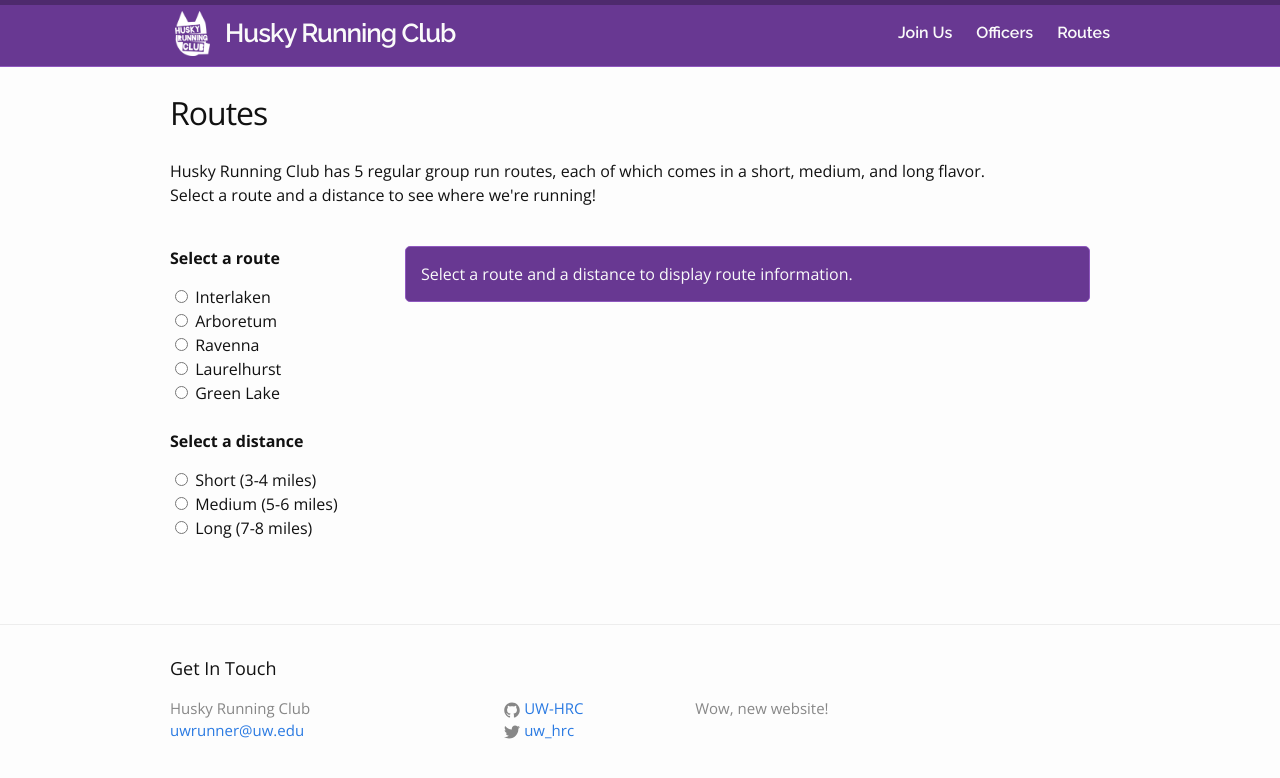
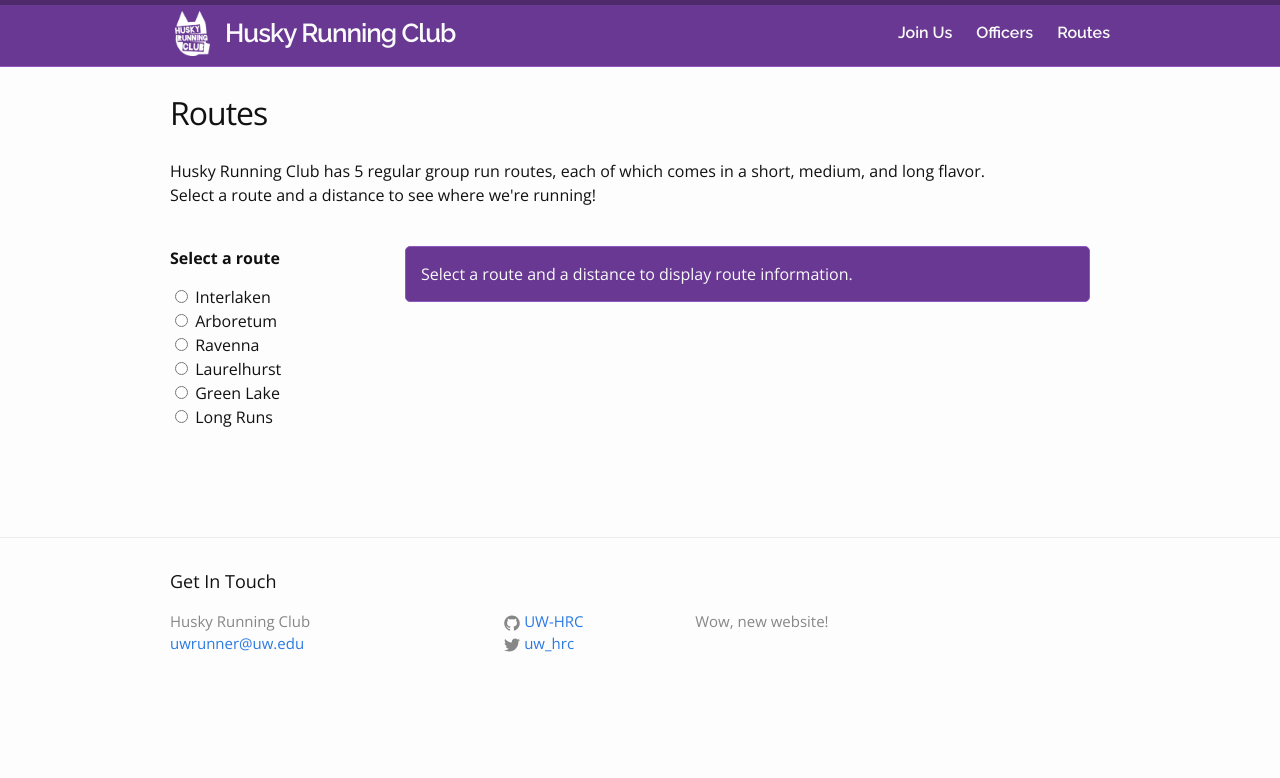
Before and after one commit to UW-HRC/uw-hrc.github.io, a Jekyll site: the page built from routes/index.html, in a window 1280 px wide. Shown: the top 778 px of the page. Built offline with Jekyll 4.4.1, drawn with Linux system fonts in a browser that asks for light colours.

Commit message:
added long runs to routes

```diff
--- a/js/route_maps.js
+++ b/js/route_maps.js
@@ -23,20 +23,35 @@
     3: '//snippets.mapmycdn.com/routes/view/embedded/381215294?width=600&height=400&line_color=E60f0bdb&rgbhex=DB0B0E&distance_markers=0&unit_type=imperial&map_mode=ROADMAP&last_updated=2014-03-29T17:09:05-05:00',
     5: '//snippets.mapmycdn.com/routes/view/embedded/381216728?width=600&height=400&line_color=E60f0bdb&rgbhex=DB0B0E&distance_markers=0&unit_type=imperial&map_mode=ROADMAP&last_updated=2014-03-29T17:09:05-05:00',
     7: '//snippets.mapmycdn.com/routes/view/embedded/381218394?width=600&height=400&line_color=E60f0bdb&rgbhex=DB0B0E&distance_markers=0&unit_type=imperial&map_mode=ROADMAP&last_updated=2014-03-29T17:09:05-05:00'
+  },
+  'long_names': {
+    1: '//snippets.mapmycdn.com/routes/view/embedded/1379987599?width=600&height=400&&line_color=E60f0bdb&rgbhex=DB0B0E&distance_markers=0&unit_type=imperial&map_mode=ROADMAP&last_updated=2016-12-06T00:45:07-08:00',
+    2:
+    '//snippets.mapmycdn.com/routes/view/embedded/1379993344?width=600&height=400&&line_color=E60f0bdb&rgbhex=DB0B0E&distance_markers=0&unit_type=imperial&map_mode=ROADMAP&last_updated=2016-12-06T01:00:42-08:00'
   }
 }
 
 /*
   hah, jquery is for hipsters
+  amen
  */
 
 function listenToTheRadio() {
   var rad = document.route_form.route;
   var prev = null;
-  for(var i = 0; i < rad.length; i++) {
+  for(var i = 0; i < rad.length - 1; i++) {
     rad[i].onclick = function() {
+      document.getElementById('long_names').style.display = 'none';
+      document.getElementById('group_dist').style.display = 'block';
       updateRoutes();
     };
+  }
+
+  //set a different onclick for long run
+  rad[rad.length - 1].onclick = function() {
+     document.getElementById('group_dist').style.display = 'none';
+     document.getElementById('long_names').style.display = 'block';
+     updateRoutes();
   }
 
   var rad = document.route_form.distance;
@@ -55,10 +70,11 @@
 }
 
 function updateRoutes() {
+
   var name = document.route_form.route.value;
   var distance = parseInt(document.route_form.distance.value);
 
-  if(name !== "" && !isNaN(distance)) {
+  if(name !== "" && !isNaN(distance) && routes[name][distance] != undefined) {
     var route = routes[name][distance];
     document.getElementById("route-container").innerHTML = '<iframe id="mapmyfitness_route" src="' + route + '" height="400px" width="100%" frameborder="0"></iframe>';
   }
--- a/routes/index.html
+++ b/routes/index.html
@@ -49,8 +49,16 @@
               Green Lake
             </label>
           </div>
+          <div>
+            <label>
+              <input id="long_run" type="radio" name="route" value="long_names" />
+              Long Runs
+            </label>
+          </div>
         </div>
         <br />
+        <!--3/5/7 mile selector-->
+        <div id="group_dist" style="display:none">
           <p>
             <strong>Select a distance</strong>
           </p>
@@ -72,6 +80,27 @@
                 <input id="7-mile" type="radio" name="distance" value="7" />
                   Long (7-8 miles)
               </label>
+            </div>
+          </div>
+        </div>
+        <!-- long run selector -->
+        <div id="long_names" style="display:none">
+          <p>
+            <strong>Select specific long route</strong>
+          </p>
+          <div>
+            <div>
+              <label>
+                <input id="union" type="radio" name="distance" value="1" />
+                  Infamous Lake Union Loop
+              </label>
+            </div>
+            <div>
+              <label>
+                <input id="westlake" type="radio" name="distance" value="2" />
+                  Light Rail &#8594; Westlake &#8594; Eliot Bay Trail &#8594; Burke
+              </label>
+            </div>
           </div>
         </div>
       </form>
```
Lines whose indentation alone changed are shown as unchanged.
